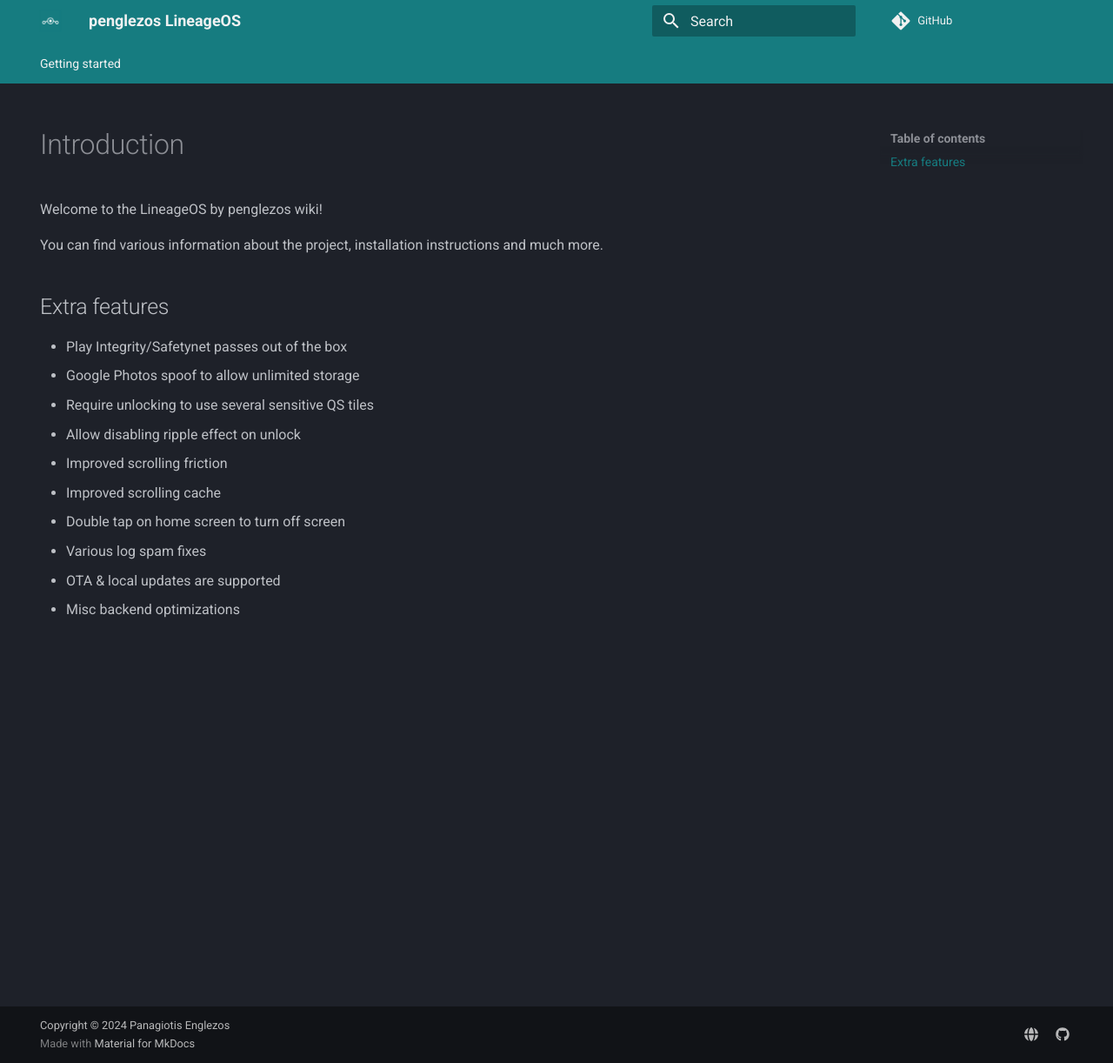
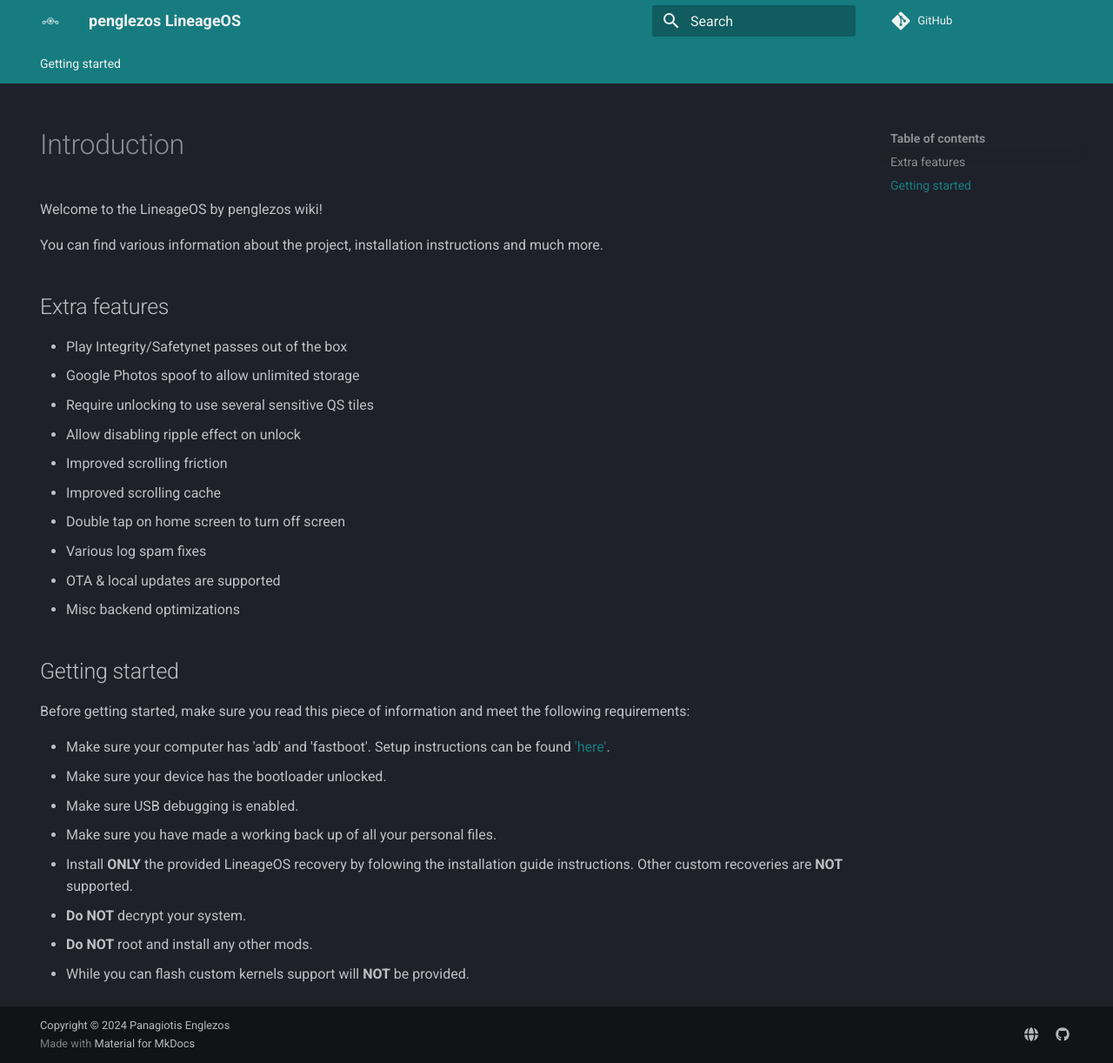
Before and after one commit to penglezos/lineageos.penglezos.dev, an MkDocs documentation site: the page built from docs/index.md, in a window 1280 px wide and 1222 px high. Shown: the whole window at 87% size. Built offline with MkDocs 1.6.1 and Material for MkDocs 9.7.7, drawn with Linux system fonts in a browser that asks for light colours; comment, search, counter and statistics services are not loaded.

Commit message:
Add getting started information
Signed-off-by: penglezos <panagiotisegl@gmail.com>

```diff
--- a/docs/index.md
+++ b/docs/index.md
@@ -21,3 +21,16 @@
 * Various log spam fixes
 * OTA & local updates are supported
 * Misc backend optimizations
+
+## Getting started
+
+Before getting started, make sure you read this piece of information and meet the following requirements:
+
+* Make sure your computer has 'adb' and 'fastboot'. Setup instructions can be found ['here'](https://wiki.lineageos.org/adb_fastboot_guide.html).
+* Make sure your device has the bootloader unlocked.
+* Make sure USB debugging is enabled.
+* Make sure you have made a working back up of all your personal files.
+* Install **ONLY** the provided LineageOS recovery by folowing the installation guide instructions. Other custom recoveries are **NOT** supported.
+* **Do NOT** decrypt your system.
+* **Do NOT** root and install any other mods.
+* While you can flash custom kernels support will **NOT** be provided.
```
